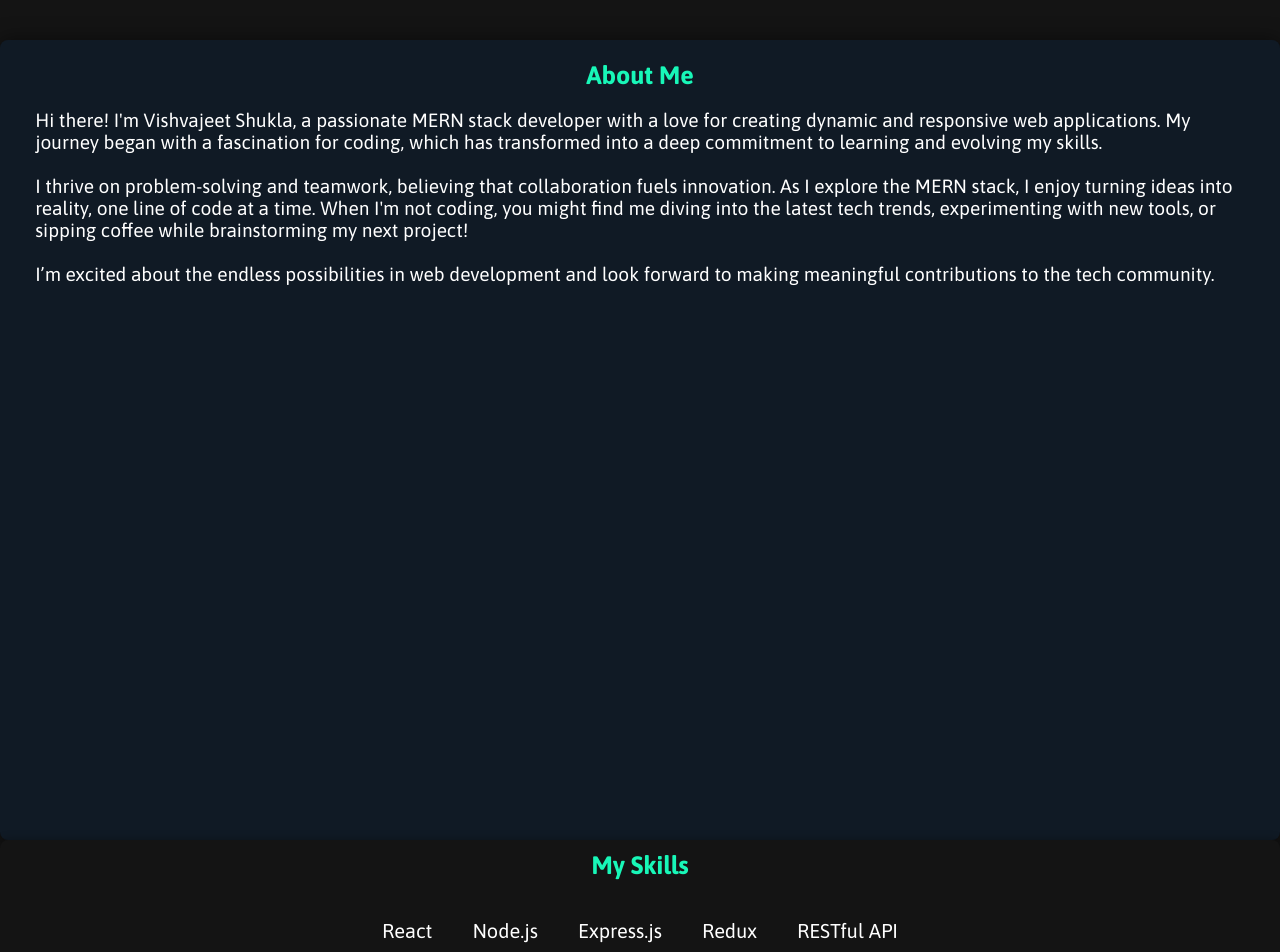
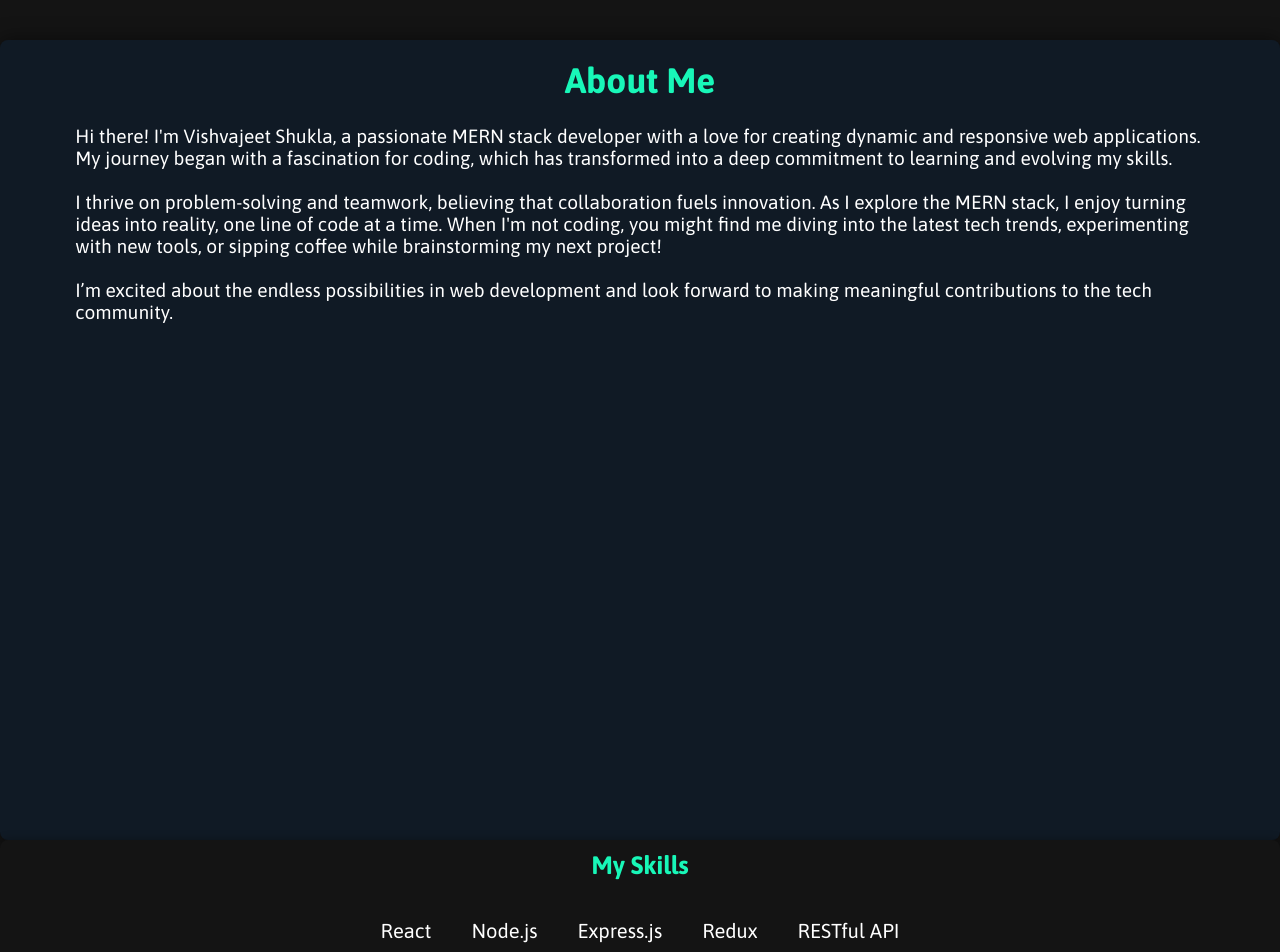
Before and after one commit to vishvajeet2012/vishvajeet-shukla-portfolio, a website: page index.html in a window 1280 px wide. Shown: the part 760-1712 px from the top of the page. Drawn offline with nearby package versions, Linux system fonts and the light colour scheme.

Commit message:
UPDATE UI

```diff
--- a/style.css
+++ b/style.css
@@ -194,7 +194,7 @@ section{
 }
 
 .about-me.heading {
-    font-size: 2.5rem;
+    font-size: 3.5rem;
     font-weight: 700;
     margin-bottom: 2rem;
     color: var(--main-color);
@@ -203,8 +203,7 @@ section{
 
 .about-content {
     font-size: 1.9rem;
-    margin-bottom: 2rem;
-    padding: 0px 15px 0px 15px;
+padding: 5px 55px 0px 55px;
 
 }
 .skill {
@@ -237,7 +236,7 @@ section{
 }
 
 .skill-name{
-    font-size: 20px;
+    font-size: 2rem;
 }
 .skill-name-box {
     display: flex;
```
